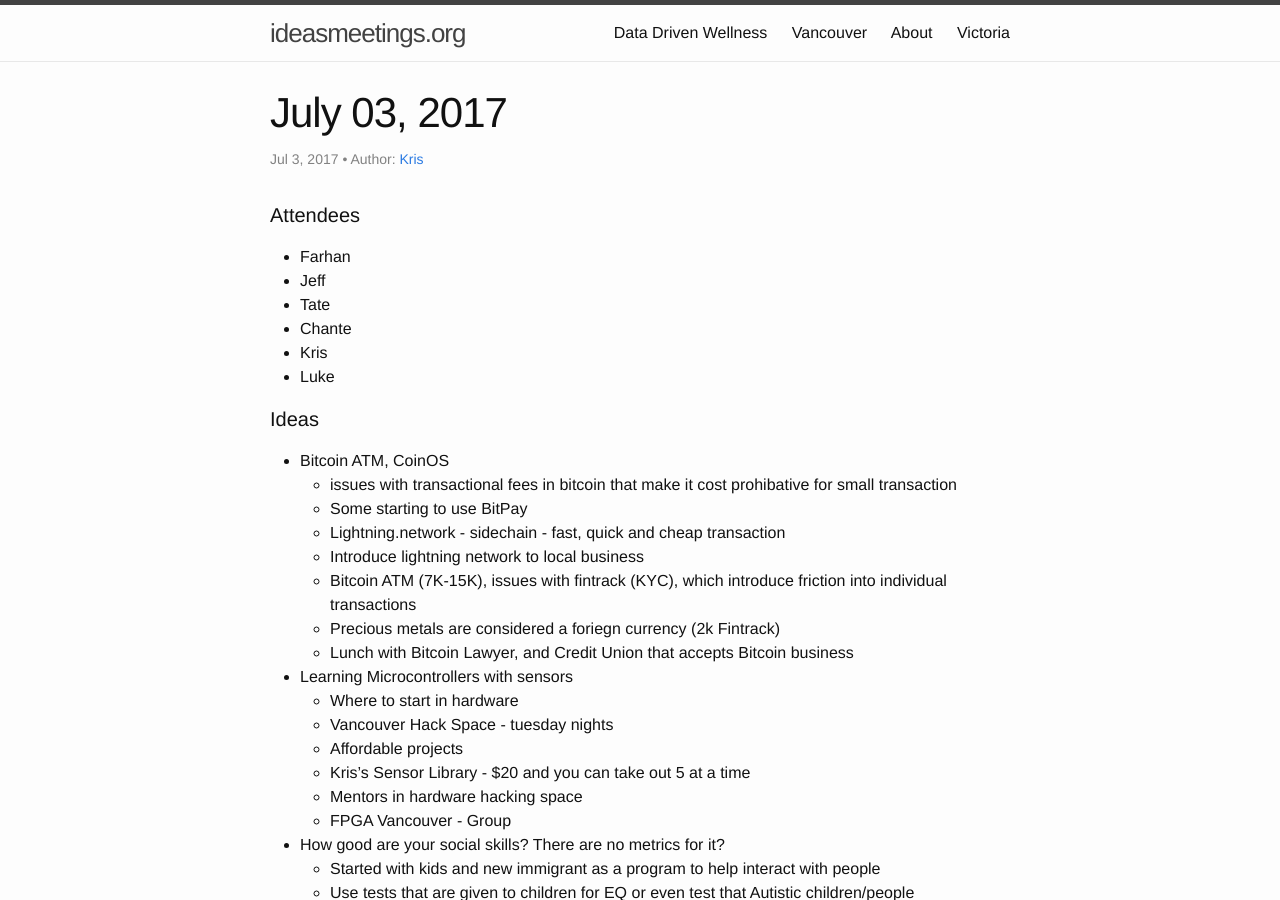
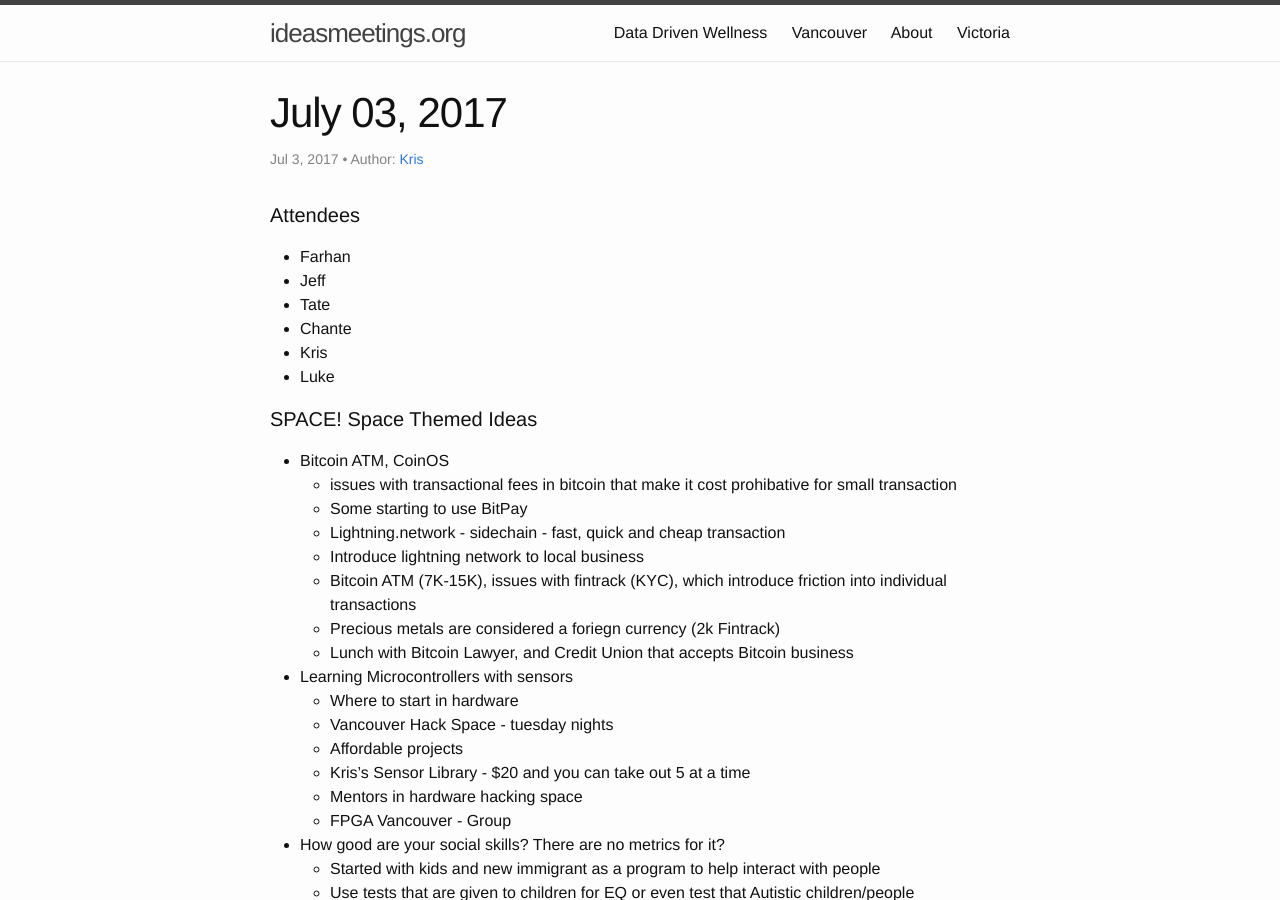
Before and after one commit to improvethings/improvethings.github.io, a Jekyll site: the page built from _posts/2017-07-03-July-03-2017.md, in a window 1280 px wide and 900 px high. Built offline with Jekyll 4.4.1, drawn with Linux system fonts in a browser that asks for light colours; comment, search, counter and statistics services are not loaded.

Commit message:
changed title

```diff
--- a/_posts/2017-07-03-July-03-2017.md
+++ b/_posts/2017-07-03-July-03-2017.md
@@ -25,7 +25,7 @@ comments: []
 * Kris
 * Luke
 
-#### Ideas
+#### SPACE! Space Themed Ideas
 
 * Bitcoin ATM, CoinOS
 	* issues with transactional fees in bitcoin that make it cost prohibative for small transaction
```
